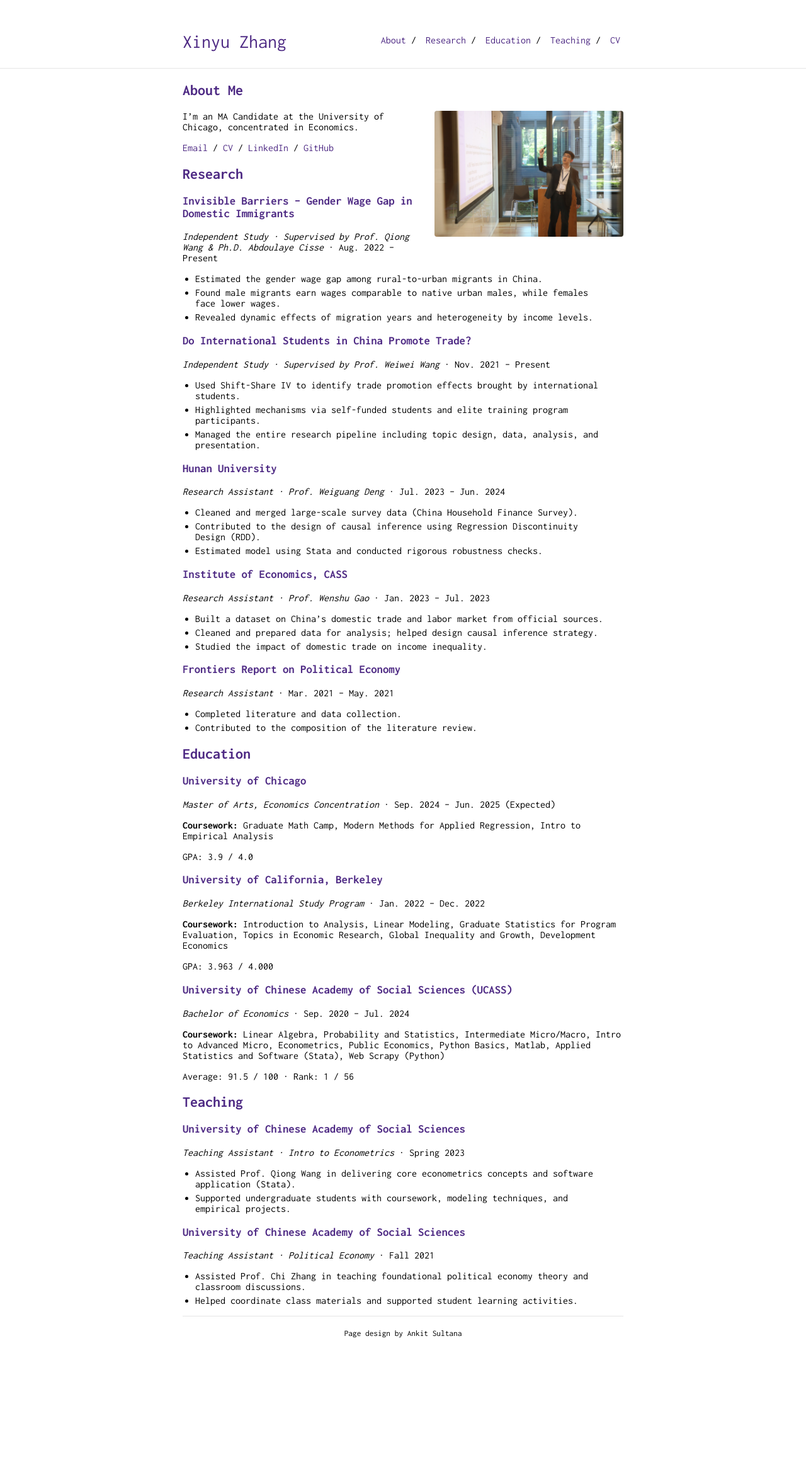
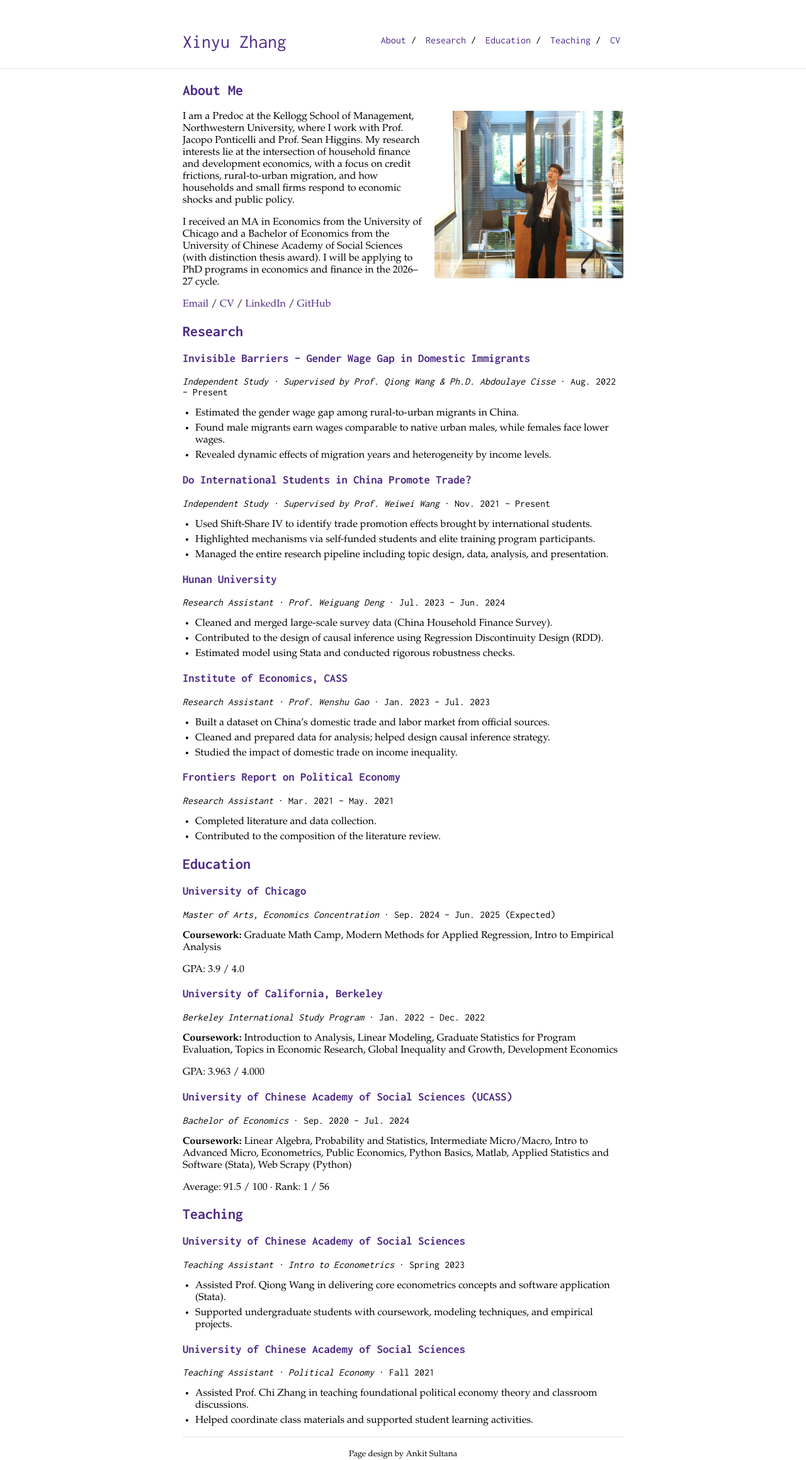
Before and after one commit to xyzhang1125/Xinyu-s-Personal-Website, a Jekyll site: the page built from index.md, in a window 1280 px wide. Shown: the whole page at 63% size. Built offline with Jekyll 4.4.1, drawn with Linux system fonts in a browser that asks for light colours; before the commit the page ends 2125 px from its top, so only the background shows below that.

Commit message:
Update About text, fonts, and photo
Rewrite the About section for the Kellogg predoc role. Use monospace
only for the name, nav, headings, and subtitle lines, with Palatino for
body text to match the LaTeX papers. Start each section below the
floated photo, and swap in the cropped photo.

Co-Authored-By: Claude Opus 5.5 <noreply@anthropic.com>

```diff
--- a/_sass/_style.scss
+++ b/_sass/_style.scss
@@ -11,7 +11,7 @@ html {
 }
 body {
     margin: 0;
-    font-family: "Inconsolata";
+    font-family: $body-font;
     height: 100%;
 }
 a {
@@ -38,6 +38,7 @@ hr {
     display: inline-block;
 }
 .navbar {
+    font-family: $title-font;
     padding: 50px 0 50px 0;
 }
 .navbar-ul {
--- a/_sass/typography.scss
+++ b/_sass/typography.scss
@@ -68,6 +68,14 @@
     }
     h2, h3 {
         color: $accent;
+        font-family: $title-font;
+    }
+    // Keep each section below the floated photo.
+    h2 {
+        clear: both;
+    }
+    .subtitle {
+        font-family: $title-font;
     }
     img {
         text-align: center;
--- a/_sass/vars.scss
+++ b/_sass/vars.scss
@@ -5,6 +5,8 @@
 $accent: #4E2A84; // Northwestern Purple
 $image-size: 85px;
 $photo-width: 300px;
+$title-font: "Inconsolata", monospace;
+$body-font: "Palatino Linotype", "Palatino", "Book Antiqua", "TeX Gyre Pagella", serif;
 
 /*
  * Build Variables, don't touch
--- a/index.md
+++ b/index.md
@@ -7,7 +7,9 @@ title: Xinyu Zhang
 
 <img class="profile-photo" src="{{ '/assets/img/photo.jpeg' | relative_url }}" alt="Photo of Xinyu Zhang">
 
-I’m an MA Candidate at the University of Chicago, concentrated in Economics.
+I am a Predoc at the Kellogg School of Management, Northwestern University, where I work with Prof. Jacopo Ponticelli and Prof. Sean Higgins. My research interests lie at the intersection of household finance and development economics, with a focus on credit frictions, rural-to-urban migration, and how households and small firms respond to economic shocks and public policy.
+
+I received an MA in Economics from the University of Chicago and a Bachelor of Economics from the University of Chinese Academy of Social Sciences (with distinction thesis award). I will be applying to PhD programs in economics and finance in the 2026–27 cycle.
 
 [Email](mailto:xyzhang1125@uchicago.edu) / [CV]({{ '/assets/cv.pdf' | relative_url }}){:target="_blank"} / [LinkedIn](https://www.linkedin.com/in/xinyu-zhang-030048241){:target="_blank"} / [GitHub](https://github.com/xyzhang1125){:target="_blank"}
 
@@ -16,6 +18,7 @@ I’m an MA Candidate at the University of Chicago, concentrated in Economics.
 ### Invisible Barriers – Gender Wage Gap in Domestic Immigrants
 
 *Independent Study · Supervised by Prof. Qiong Wang & Ph.D. Abdoulaye Cisse* · Aug. 2022 – Present
+{: .subtitle}
 
 - Estimated the gender wage gap among rural-to-urban migrants in China.
 - Found male migrants earn wages comparable to native urban males, while females face lower wages.
@@ -24,6 +27,7 @@ I’m an MA Candidate at the University of Chicago, concentrated in Economics.
 ### Do International Students in China Promote Trade?
 
 *Independent Study · Supervised by Prof. Weiwei Wang* · Nov. 2021 – Present
+{: .subtitle}
 
 - Used Shift-Share IV to identify trade promotion effects brought by international students.
 - Highlighted mechanisms via self-funded students and elite training program participants.
@@ -32,6 +36,7 @@ I’m an MA Candidate at the University of Chicago, concentrated in Economics.
 ### Hunan University
 
 *Research Assistant · Prof. Weiguang Deng* · Jul. 2023 – Jun. 2024
+{: .subtitle}
 
 - Cleaned and merged large-scale survey data (China Household Finance Survey).
 - Contributed to the design of causal inference using Regression Discontinuity Design (RDD).
@@ -40,6 +45,7 @@ I’m an MA Candidate at the University of Chicago, concentrated in Economics.
 ### Institute of Economics, CASS
 
 *Research Assistant · Prof. Wenshu Gao* · Jan. 2023 – Jul. 2023
+{: .subtitle}
 
 - Built a dataset on China’s domestic trade and labor market from official sources.
 - Cleaned and prepared data for analysis; helped design causal inference strategy.
@@ -48,6 +54,7 @@ I’m an MA Candidate at the University of Chicago, concentrated in Economics.
 ### Frontiers Report on Political Economy
 
 *Research Assistant* · Mar. 2021 – May. 2021
+{: .subtitle}
 
 - Completed literature and data collection.
 - Contributed to the composition of the literature review.
@@ -57,6 +64,7 @@ I’m an MA Candidate at the University of Chicago, concentrated in Economics.
 ### University of Chicago
 
 *Master of Arts, Economics Concentration* · Sep. 2024 – Jun. 2025 (Expected)
+{: .subtitle}
 
 **Coursework:** Graduate Math Camp, Modern Methods for Applied Regression, Intro to Empirical Analysis
 
@@ -65,6 +73,7 @@ GPA: 3.9 / 4.0
 ### University of California, Berkeley
 
 *Berkeley International Study Program* · Jan. 2022 – Dec. 2022
+{: .subtitle}
 
 **Coursework:** Introduction to Analysis, Linear Modeling, Graduate Statistics for Program Evaluation, Topics in Economic Research, Global Inequality and Growth, Development Economics
 
@@ -73,6 +82,7 @@ GPA: 3.963 / 4.000
 ### University of Chinese Academy of Social Sciences (UCASS)
 
 *Bachelor of Economics* · Sep. 2020 – Jul. 2024
+{: .subtitle}
 
 **Coursework:** Linear Algebra, Probability and Statistics, Intermediate Micro/Macro, Intro to Advanced Micro, Econometrics, Public Economics, Python Basics, Matlab, Applied Statistics and Software (Stata), Web Scrapy (Python)
 
@@ -83,6 +93,7 @@ Average: 91.5 / 100 · Rank: 1 / 56
 ### University of Chinese Academy of Social Sciences
 
 *Teaching Assistant · Intro to Econometrics* · Spring 2023
+{: .subtitle}
 
 - Assisted Prof. Qiong Wang in delivering core econometrics concepts and software application (Stata).
 - Supported undergraduate students with coursework, modeling techniques, and empirical projects.
@@ -90,6 +101,7 @@ Average: 91.5 / 100 · Rank: 1 / 56
 ### University of Chinese Academy of Social Sciences
 
 *Teaching Assistant · Political Economy* · Fall 2021
+{: .subtitle}
 
 - Assisted Prof. Chi Zhang in teaching foundational political economy theory and classroom discussions.
 - Helped coordinate class materials and supported student learning activities.
```
Also changed, not shown: assets/img/photo.jpeg.
